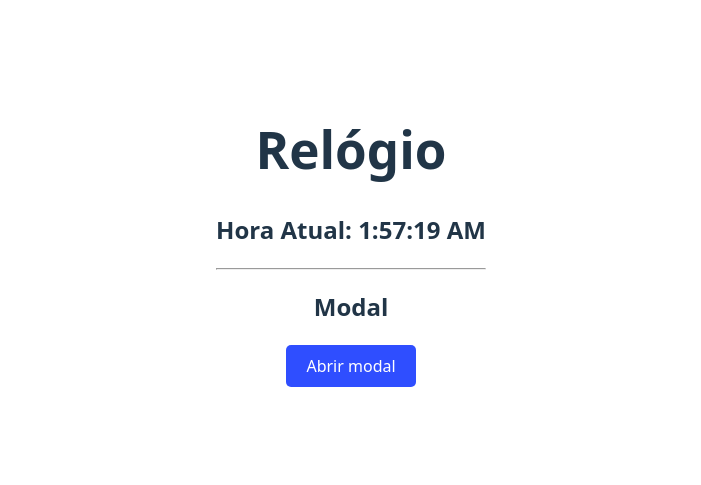
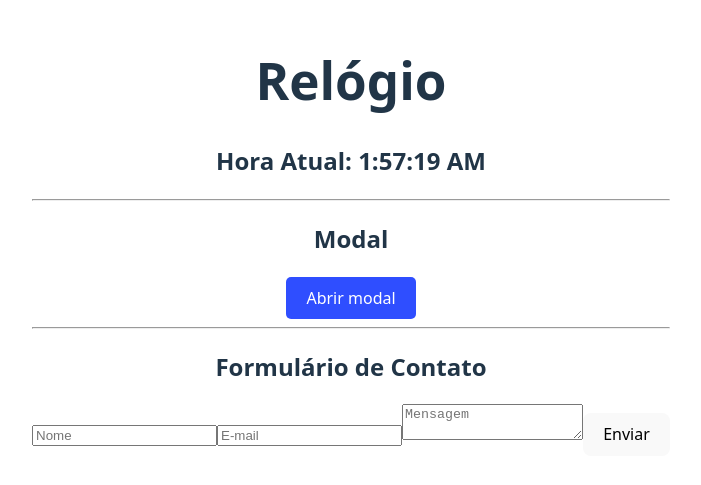
Before and after one commit to gabriellydasi/avanti-innovation-class-2025, a React (Vite) app in the folder react/5_uicomponents/: page / in a window 1280 px wide. Shown: the part 163-648 px from the top of the page, without its empty margins (289-990 px from the left). Built offline with nearby package versions, Linux system fonts and the light colour scheme.

Commit message:
Seção 03 | Componentes UI | Aula 28 - Desenvolvendo UI Components - Formulário de Contato - Criando o JSX

```diff
--- a/react/5_uicomponents/src/App.jsx
+++ b/react/5_uicomponents/src/App.jsx
@@ -1,5 +1,6 @@
 import './App.css'
 import Clock from './components/Clock/Clock'
+import ContactForm from './components/ContactForm/ContactForm'
 import Modal from './components/Modal/Modal'
 
 function App() {
@@ -11,6 +12,10 @@
 
       <h2>Modal</h2>
       <Modal/>
+      <hr />
+
+      <h2>Formulário de Contato</h2>
+      <ContactForm/>
     </>
   )
 }
--- /dev/null
+++ b/react/5_uicomponents/src/components/ContactForm/ContactForm.jsx
@@ -0,0 +1,60 @@
+import { useState } from 'react'
+import styles from './ContactForm.module.css'
+
+const ContactForm = () => {
+    const [formData, setFormData] = useState({
+        nome: "",
+        email: "",
+        mensagem: ""
+    })
+
+    const handleChange = (e) => {
+        setFormData({...formData, [e.target.name]:e.target.value})
+    }
+
+    const handleSubmit = (e) => {
+        e.preventDefault()
+        console.log("Formulário enviado!", formData)
+        alert("Mensagem enviada com sucesso")
+        setFormData({nome:"", email: "", mensagem: ""})
+    }
+
+    return (
+        <form className={styles.form} onSubmit={handleSubmit}>
+            <input
+                type='text'
+                name='nome'
+                placeholder='Nome'
+                className={styles.input}
+                value={formData.nome}
+                onChange={handleChange}
+                required='true'
+            />
+
+            <input
+                type='email'
+                name='email'
+                placeholder='E-mail'
+                className={styles.input}
+                value={formData.email}
+                onChange={handleChange}
+                required='true'
+            />
+
+            <textarea
+                name='mensagem'
+                placeholder='Mensagem'
+                className='styles.textarea'
+                value={formData.mensagem}
+                onChange={handleChange}
+                required='true'>
+            </textarea>
+
+            <button type='submit' className={styles.button}>
+                Enviar
+            </button>
+        </form>
+    )
+}
+
+export default ContactForm
```
Also changed, not shown: react/5_uicomponents/src/components/ContactForm/ContactForm.module.css (added).
